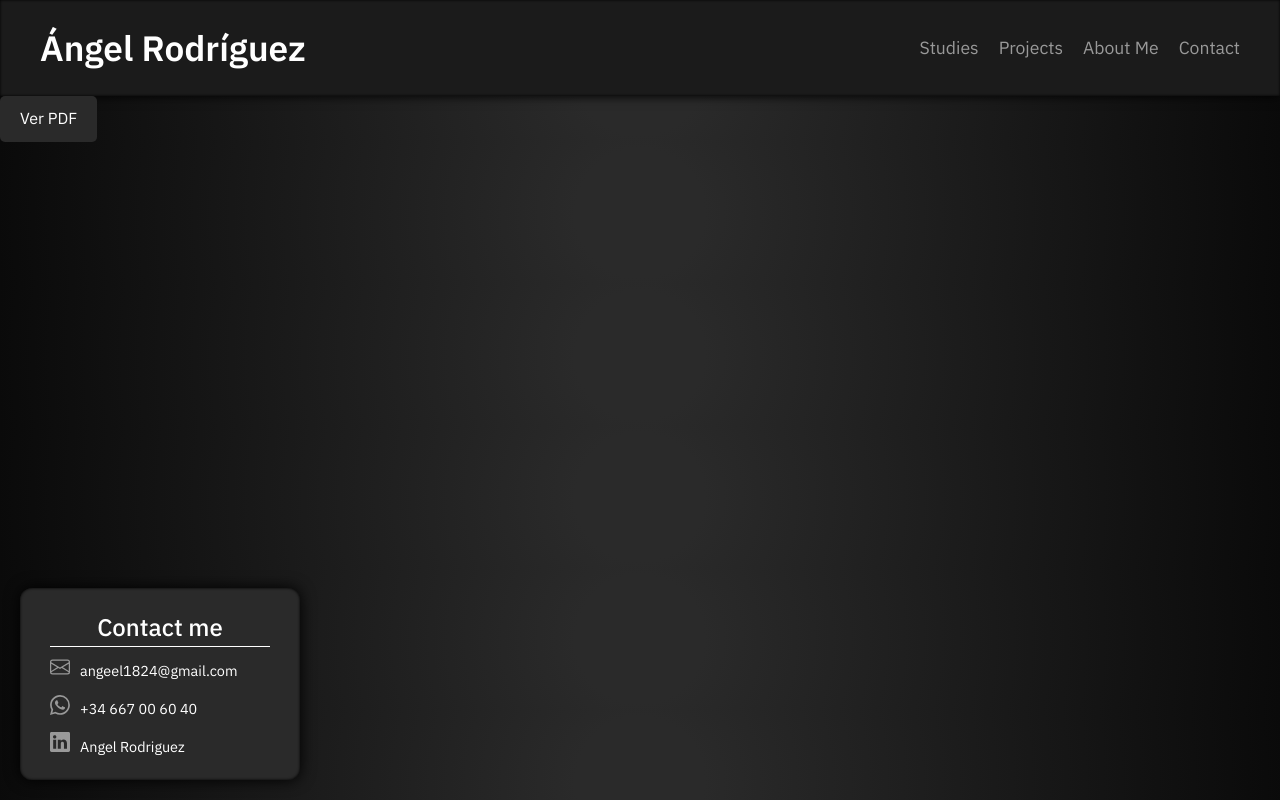
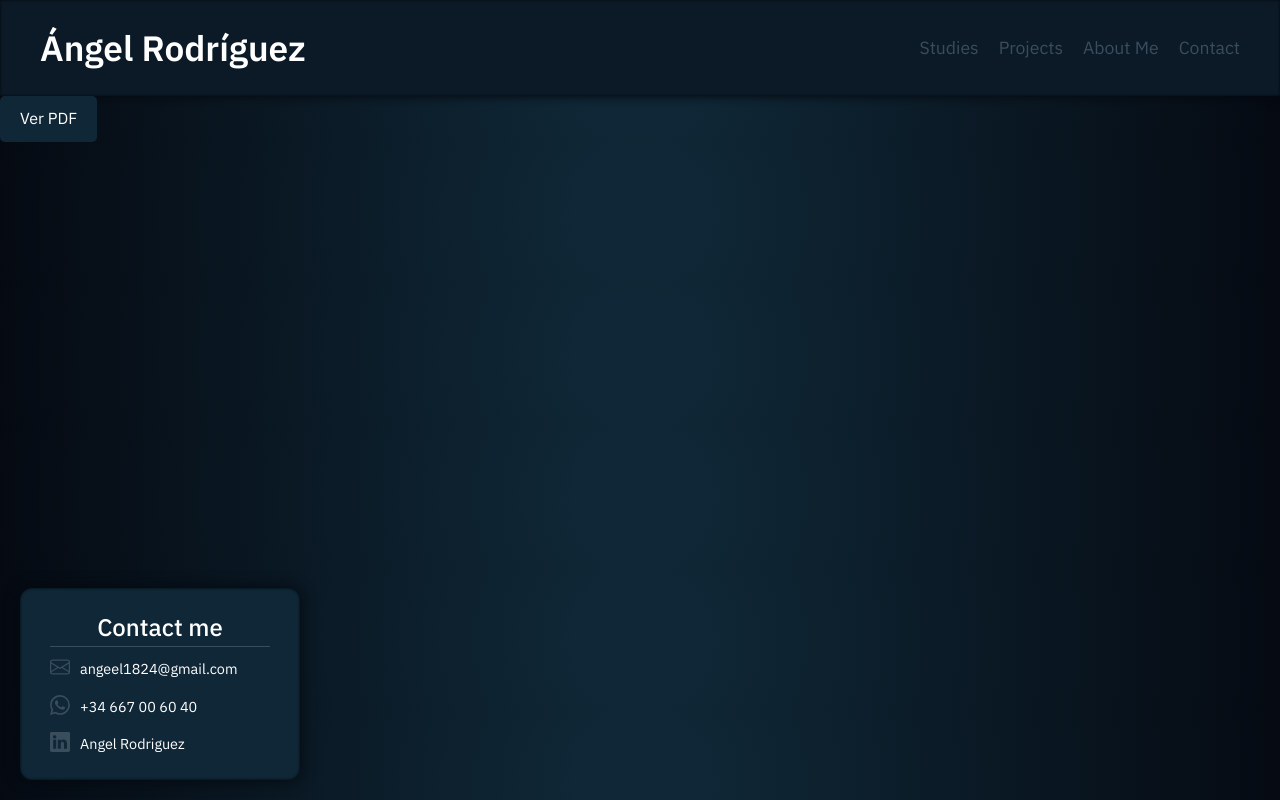
Before and after one commit to Angeel18/Porfolio, a plain HTML site: page index.html in a window 1280 px wide. Drawn offline with Linux system fonts and the light colour scheme.

Commit message:
change color

```diff
--- a/styles/styles.css
+++ b/styles/styles.css
@@ -50,18 +50,18 @@ a {
 
 /* Variables */
 :root {
-    --primary-color: #0A0A0A;
-    --secondary-color: #1B1B1B;
-    --terciary-color: #2A2A2A;
-    --accent-color: #999999;
-    --color-black: black;
+    --primary-color: #050A12;
+    --secondary-color: #0B1A26;
+    --terciary-color: #0F2736;
+    --accent-color: #3A4D5C;
+    --color-black: #04080F;
 }
 
 /* Body */
 body {
     font-family: "IBM Plex Sans", sans-serif;
     color: white;
-    background: radial-gradient(circle, #2A2A2A 10%, #0A0A0A 100%);
+    background: radial-gradient(circle, #0F2736 10%, #050A12 100%);
     margin: 0;
     padding: 0;
     line-height: 1.6;
@@ -74,7 +74,7 @@ body {
     padding: 20px 40px;
     align-items: center;
     background-color: var(--secondary-color);
-    box-shadow: 0 0 10px 0px black, inset 0 0 3px 0px black;
+    box-shadow: 0 0 10px 0px var(--color-black), inset 0 0 3px 0px var(--color-black);
     color: white;
     font-weight: 500;
 }
@@ -111,17 +111,17 @@ body {
     bottom: 0;
     left: 0;
     color: white;
-    box-shadow: 0 0 15px 0px black, inset 0 0 3px 0px black;
+    box-shadow: 0 0 15px 0px var(--color-black), inset 0 0 3px 0px var(--color-black);
 }
 
 .contact-box h2 {
     font-size: 1.5em;
     margin-bottom: 10px;
     font-weight: 500;
-    color:white;
+    color: white;
     text-align: center;
     width: 100%;
-    border-bottom: 1px solid white;
+    border-bottom: 1px solid var(--accent-color);
 }
 
 .contact-box-content {
@@ -132,15 +132,14 @@ body {
 
 .contact-box-content div {
     display: flex;
-    align-items: center;
     gap: 10px;
 }
 
 .contact-box-content p {
     font-size: 0.9em;
     color: white;
+    align-items: center;
 }
-
 
 .contact-box-content svg {
     width: 20px;
@@ -153,7 +152,6 @@ body {
     fill: white;
 }
 
-
 .contact-box-content a {
     color: var(--accent-color);
     font-weight: 400;
@@ -162,7 +160,7 @@ body {
 /* PDF button */
 .pdf-button {
     padding: 10px 20px;
-    background-color: #2A2A2A;
+    background-color: var(--terciary-color);
     color: white;
     border: none;
     border-radius: 5px;
@@ -175,5 +173,5 @@ body {
 }
 
 .pdf-button:hover {
-    background-color: rgb(104, 103, 103);
+    background-color: #233649;
 }
```
